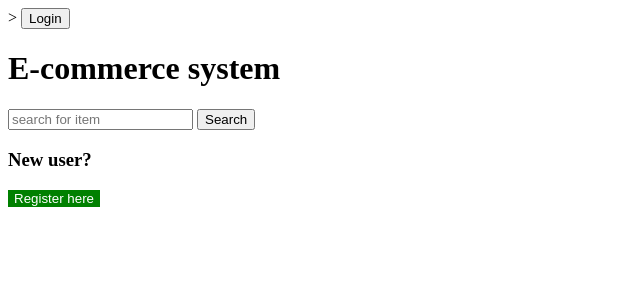
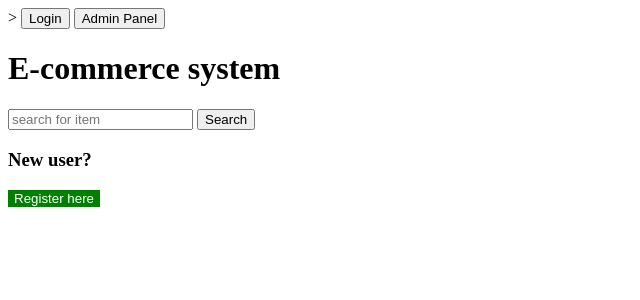
Before and after one commit to NoraTomas/TDT4242, a Django app: page /home/ in a window 1280 px wide. Shown: the top 300 px of the page, without its empty margins (0-640 px from the left). Run offline with Django 3.2, Linux system fonts and the light colour scheme; parts of the project's set-up code (start-up, migrations or seed data) failed here and were passed over; some libraries are stand-ins or nearby versions.

Commit message:
added admin panel button

```diff
--- a/ecommerce/static/js/homePage.js
+++ b/ecommerce/static/js/homePage.js
@@ -5,3 +5,7 @@ function activateSearch(){
 function sendToRegistration(){
     window.location.href = "/register/"
 }
+
+function sendToAdminPanel() {
+    window.location.href = "/admin/"
+}
--- a/ecommerce/templates/ecommerce/home.html
+++ b/ecommerce/templates/ecommerce/home.html
@@ -9,6 +9,8 @@
 {% block content %}
 
     <button type="button" onclick="goToLoginPage()">Login</button>
+    <button type="button" onclick="sendToAdminPanel()">Admin Panel</button>
+    </body>
 
     <h1>E-commerce system</h1>
     <body>
@@ -19,6 +21,8 @@
     <h3>New user?</h3>
     <input type="button" id="registerButton" value="Register here" class="ok-button" onclick="sendToRegistration()">
     </body>
+
+
 {#    {% include "ecommerce/search.html" %}#}
     {% include "ecommerce/item_list.html" %}
 
```
